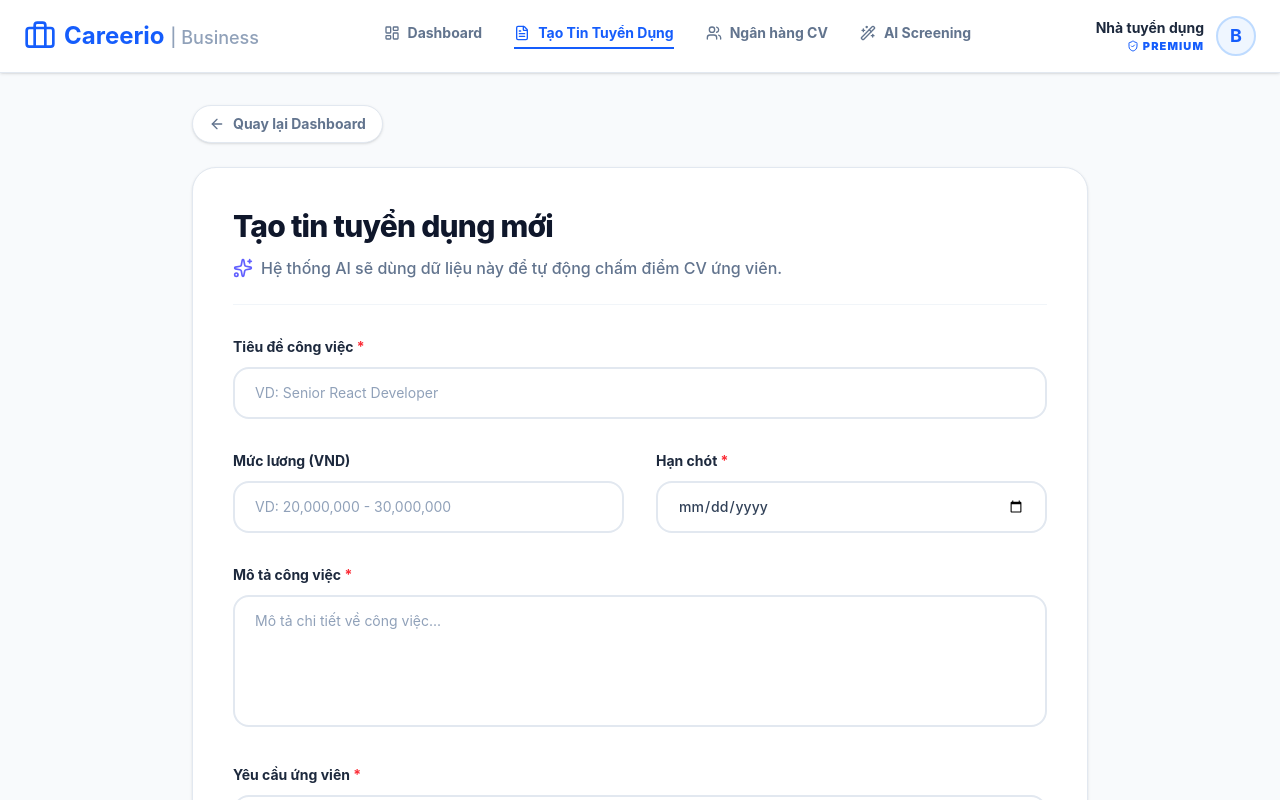
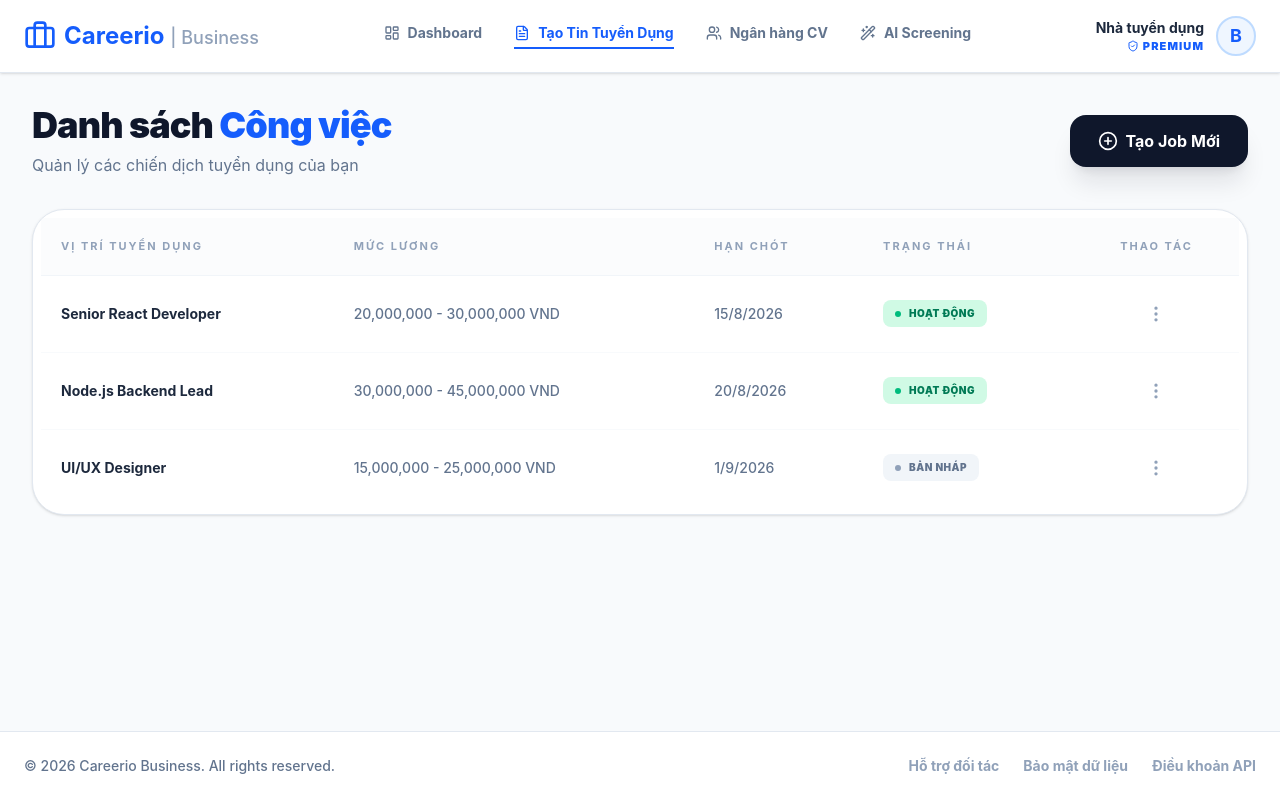
Before and after one commit to giaabaooo/SEP490-G68, a React app in the folder frontend/: page /bussiness/post-job in a window 1280 px wide. Shown: the top 800 px of the page. Built offline with nearby package versions, Linux system fonts and the light colour scheme; no server answers; the HTML template or start-up script is replaced by a standard one.

Commit message:
tạo mới trang listjob và chỉnh sửa nút tạo job

```diff
--- /dev/null
+++ b/frontend/src/pages/Bussiness/Create.jsx
@@ -0,0 +1,107 @@
+import React, { useState } from 'react';
+import { ArrowLeft, Sparkles } from 'lucide-react';
+import { useNavigate } from 'react-router-dom';
+import { toast } from 'react-toastify';
+
+const Create = () => {
+  const navigate = useNavigate();
+  const [formData, setFormData] = useState({
+    title: '', salary: '', deadline: '', description: '', requirements: ''
+  });
+
+  const handleChange = (e) => {
+    setFormData({ ...formData, [e.target.name]: e.target.value });
+  };
+
+  const handleSubmit = (e) => {
+    e.preventDefault();
+    toast.success('Đăng tin tuyển dụng thành công!');
+    setTimeout(() => {
+      // Đã chuẩn hóa về Dashboard của Business
+      navigate('/bussiness/post-job');
+    }, 1500);
+  };
+
+  return (
+    <div className="animate-fade-in pb-12">
+      <div className="max-w-4xl mx-auto">
+
+        <button
+          onClick={() => navigate('/business/dashboard')}
+          className="flex items-center text-slate-500 hover:text-blue-600 font-bold text-sm mb-6 transition-colors group bg-white px-4 py-2 rounded-full shadow-sm border border-slate-200 w-fit"
+        >
+          <ArrowLeft className="w-4 h-4 mr-2 group-hover:-translate-x-1 transition-transform" />
+          Quay lại Dashboard
+        </button>
+
+        <div className="bg-white p-8 md:p-10 rounded-3xl shadow-sm border border-slate-200">
+          <div className="mb-8 border-b border-slate-100 pb-6">
+            <h1 className="text-2xl md:text-3xl font-extrabold text-slate-900 mb-3 tracking-tight">Tạo tin tuyển dụng mới</h1>
+            <p className="text-sm md:text-base font-medium text-slate-500 flex items-center gap-2">
+              <Sparkles className="w-5 h-5 text-indigo-500" />
+              Hệ thống AI sẽ dùng dữ liệu này để tự động chấm điểm CV ứng viên.
+            </p>
+          </div>
+
+          <form onSubmit={handleSubmit} className="space-y-8">
+            <div>
+              <label className="block text-sm font-bold text-slate-800 mb-2.5">Tiêu đề công việc <span className="text-red-500">*</span></label>
+              <input
+                type="text" name="title" value={formData.title} onChange={handleChange} required
+                placeholder="VD: Senior React Developer"
+                className="w-full px-5 py-3.5 rounded-2xl border-2 border-slate-200 focus:border-blue-500 focus:ring-4 focus:ring-blue-500/10 outline-none transition-all text-sm font-medium placeholder:font-normal placeholder:text-slate-400"
+              />
+            </div>
+
+            <div className="grid grid-cols-1 md:grid-cols-2 gap-8">
+              <div>
+                <label className="block text-sm font-bold text-slate-800 mb-2.5">Mức lương (VND)</label>
+                <input
+                  type="text" name="salary" value={formData.salary} onChange={handleChange}
+                  placeholder="VD: 20,000,000 - 30,000,000"
+                  className="w-full px-5 py-3.5 rounded-2xl border-2 border-slate-200 focus:border-blue-500 focus:ring-4 focus:ring-blue-500/10 outline-none transition-all text-sm font-medium placeholder:font-normal placeholder:text-slate-400"
+                />
+              </div>
+              <div>
+                <label className="block text-sm font-bold text-slate-800 mb-2.5">Hạn chót <span className="text-red-500">*</span></label>
+                <input
+                  type="date" name="deadline" value={formData.deadline} onChange={handleChange} required
+                  className="w-full px-5 py-3.5 rounded-2xl border-2 border-slate-200 focus:border-blue-500 focus:ring-4 focus:ring-blue-500/10 outline-none transition-all text-sm font-medium text-slate-700"
+                />
+              </div>
+            </div>
+
+            <div>
+              <label className="block text-sm font-bold text-slate-800 mb-2.5">Mô tả công việc <span className="text-red-500">*</span></label>
+              <textarea
+                rows="5" name="description" value={formData.description} onChange={handleChange} required
+                placeholder="Mô tả chi tiết về công việc..."
+                className="w-full px-5 py-3.5 rounded-2xl border-2 border-slate-200 focus:border-blue-500 focus:ring-4 focus:ring-blue-500/10 outline-none transition-all text-sm font-medium resize-none placeholder:font-normal placeholder:text-slate-400"
+              ></textarea>
+            </div>
+
+            <div>
+              <label className="block text-sm font-bold text-slate-800 mb-2.5">Yêu cầu ứng viên <span className="text-red-500">*</span></label>
+              <textarea
+                rows="5" name="requirements" value={formData.requirements} onChange={handleChange} required
+                placeholder="Kỹ năng, kinh nghiệm, bằng cấp yêu cầu..."
+                className="w-full px-5 py-3.5 rounded-2xl border-2 border-slate-200 focus:border-blue-500 focus:ring-4 focus:ring-blue-500/10 outline-none transition-all text-sm font-medium resize-none placeholder:font-normal placeholder:text-slate-400"
+              ></textarea>
+            </div>
+
+            <div className="flex justify-end pt-6 border-t border-slate-100">
+              <button type="button" onClick={() => navigate('/business/dashboard')} className="px-8 py-3.5 rounded-2xl text-sm font-bold text-slate-600 bg-slate-100 hover:bg-slate-200 transition-colors mr-4">
+                Hủy
+              </button>
+              <button type="submit" className="px-8 py-3.5 rounded-2xl text-sm font-bold text-white bg-blue-600 hover:bg-blue-700 shadow-lg shadow-blue-500/30 transition-all hover:-translate-y-0.5">
+                Đăng tin ngay
+              </button>
+            </div>
+          </form>
+        </div>
+      </div>
+    </div>
+  );
+};
+
+export default Create;
--- a/frontend/src/pages/Bussiness/PostJob.jsx
+++ b/frontend/src/pages/Bussiness/PostJob.jsx
@@ -1,103 +1,74 @@
-import React, { useState } from 'react';
-import { ArrowLeft, Sparkles } from 'lucide-react';
+import React from 'react';
 import { useNavigate } from 'react-router-dom';
-import { toast } from 'react-toastify';
+import { PlusCircle, MoreVertical } from 'lucide-react';
 
 const PostJob = () => {
   const navigate = useNavigate();
-  const [formData, setFormData] = useState({
-    title: '', salary: '', deadline: '', description: '', requirements: ''
-  });
 
-  const handleChange = (e) => {
-    setFormData({ ...formData, [e.target.name]: e.target.value });
-  };
-
-  const handleSubmit = (e) => {
-    e.preventDefault();
-    toast.success('Đăng tin tuyển dụng thành công!');
-    setTimeout(() => {
-      // Đã chuẩn hóa về Dashboard của Business
-      navigate('/business/dashboard');
-    }, 1500);
-  };
+  // Dữ liệu mock (sau này sẽ fetch từ database bảng Jobs)
+  const jobs = [
+    { id: 1, title: 'Senior React Developer', salary: '20,000,000 - 30,000,000', deadline: '2026-08-15', status: 'Active' },
+    { id: 2, title: 'Node.js Backend Lead', salary: '30,000,000 - 45,000,000', deadline: '2026-08-20', status: 'Active' },
+    { id: 3, title: 'UI/UX Designer', salary: '15,000,000 - 25,000,000', deadline: '2026-09-01', status: 'Draft' },
+  ];
 
   return (
     <div className="animate-fade-in pb-12">
-      <div className="max-w-4xl mx-auto">
+      {/* Header & Nút Tạo Job Mới */}
+      <div className="flex flex-col md:flex-row justify-between items-start md:items-center gap-6 mb-8">
+        <div>
+          <h1 className="text-3xl md:text-4xl font-black text-slate-900 mb-2 tracking-tight">
+            Danh sách <span className="text-blue-600">Công việc</span>
+          </h1>
+          <p className="text-slate-500 text-base">Quản lý các chiến dịch tuyển dụng của bạn</p>
+        </div>
 
+        {/* NÚT TẠO JOB MỚI ĐƯỢC CHUYỂN SANG ĐÂY */}
         <button
-          onClick={() => navigate('/business/dashboard')}
-          className="flex items-center text-slate-500 hover:text-blue-600 font-bold text-sm mb-6 transition-colors group bg-white px-4 py-2 rounded-full shadow-sm border border-slate-200 w-fit"
+          onClick={() => navigate('/bussiness/create')}
+          className="bg-slate-900 hover:bg-blue-600 text-white px-7 py-3.5 rounded-2xl font-bold shadow-xl shadow-slate-900/10 flex items-center transition-all hover:-translate-y-1 active:translate-y-0 shrink-0"
         >
-          <ArrowLeft className="w-4 h-4 mr-2 group-hover:-translate-x-1 transition-transform" />
-          Quay lại Dashboard
+          <PlusCircle className="w-5 h-5 mr-2" />
+          Tạo Job Mới
         </button>
+      </div>
 
-        <div className="bg-white p-8 md:p-10 rounded-3xl shadow-sm border border-slate-200">
-          <div className="mb-8 border-b border-slate-100 pb-6">
-            <h1 className="text-2xl md:text-3xl font-extrabold text-slate-900 mb-3 tracking-tight">Tạo tin tuyển dụng mới</h1>
-            <p className="text-sm md:text-base font-medium text-slate-500 flex items-center gap-2">
-              <Sparkles className="w-5 h-5 text-indigo-500" />
-              Hệ thống AI sẽ dùng dữ liệu này để tự động chấm điểm CV ứng viên.
-            </p>
-          </div>
-
-          <form onSubmit={handleSubmit} className="space-y-8">
-            <div>
-              <label className="block text-sm font-bold text-slate-800 mb-2.5">Tiêu đề công việc <span className="text-red-500">*</span></label>
-              <input
-                type="text" name="title" value={formData.title} onChange={handleChange} required
-                placeholder="VD: Senior React Developer"
-                className="w-full px-5 py-3.5 rounded-2xl border-2 border-slate-200 focus:border-blue-500 focus:ring-4 focus:ring-blue-500/10 outline-none transition-all text-sm font-medium placeholder:font-normal placeholder:text-slate-400"
-              />
-            </div>
-
-            <div className="grid grid-cols-1 md:grid-cols-2 gap-8">
-              <div>
-                <label className="block text-sm font-bold text-slate-800 mb-2.5">Mức lương (VND)</label>
-                <input
-                  type="text" name="salary" value={formData.salary} onChange={handleChange}
-                  placeholder="VD: 20,000,000 - 30,000,000"
-                  className="w-full px-5 py-3.5 rounded-2xl border-2 border-slate-200 focus:border-blue-500 focus:ring-4 focus:ring-blue-500/10 outline-none transition-all text-sm font-medium placeholder:font-normal placeholder:text-slate-400"
-                />
-              </div>
-              <div>
-                <label className="block text-sm font-bold text-slate-800 mb-2.5">Hạn chót <span className="text-red-500">*</span></label>
-                <input
-                  type="date" name="deadline" value={formData.deadline} onChange={handleChange} required
-                  className="w-full px-5 py-3.5 rounded-2xl border-2 border-slate-200 focus:border-blue-500 focus:ring-4 focus:ring-blue-500/10 outline-none transition-all text-sm font-medium text-slate-700"
-                />
-              </div>
-            </div>
-
-            <div>
-              <label className="block text-sm font-bold text-slate-800 mb-2.5">Mô tả công việc <span className="text-red-500">*</span></label>
-              <textarea
-                rows="5" name="description" value={formData.description} onChange={handleChange} required
-                placeholder="Mô tả chi tiết về công việc..."
-                className="w-full px-5 py-3.5 rounded-2xl border-2 border-slate-200 focus:border-blue-500 focus:ring-4 focus:ring-blue-500/10 outline-none transition-all text-sm font-medium resize-none placeholder:font-normal placeholder:text-slate-400"
-              ></textarea>
-            </div>
-
-            <div>
-              <label className="block text-sm font-bold text-slate-800 mb-2.5">Yêu cầu ứng viên <span className="text-red-500">*</span></label>
-              <textarea
-                rows="5" name="requirements" value={formData.requirements} onChange={handleChange} required
-                placeholder="Kỹ năng, kinh nghiệm, bằng cấp yêu cầu..."
-                className="w-full px-5 py-3.5 rounded-2xl border-2 border-slate-200 focus:border-blue-500 focus:ring-4 focus:ring-blue-500/10 outline-none transition-all text-sm font-medium resize-none placeholder:font-normal placeholder:text-slate-400"
-              ></textarea>
-            </div>
-
-            <div className="flex justify-end pt-6 border-t border-slate-100">
-              <button type="button" onClick={() => navigate('/business/dashboard')} className="px-8 py-3.5 rounded-2xl text-sm font-bold text-slate-600 bg-slate-100 hover:bg-slate-200 transition-colors mr-4">
-                Hủy
-              </button>
-              <button type="submit" className="px-8 py-3.5 rounded-2xl text-sm font-bold text-white bg-blue-600 hover:bg-blue-700 shadow-lg shadow-blue-500/30 transition-all hover:-translate-y-0.5">
-                Đăng tin ngay
-              </button>
-            </div>
-          </form>
+      {/* Bảng danh sách công việc */}
+      <div className="bg-white rounded-[32px] shadow-sm border border-slate-200 overflow-hidden">
+        <div className="overflow-x-auto p-2">
+          <table className="w-full text-left">
+            <thead>
+              <tr className="text-[11px] uppercase tracking-[2px] text-slate-400 font-black border-b border-slate-100 bg-slate-50/50">
+                <th className="p-5">Vị trí tuyển dụng</th>
+                <th className="p-5">Mức lương</th>
+                <th className="p-5">Hạn chót</th>
+                <th className="p-5">Trạng thái</th>
+                <th className="p-5 text-center">Thao tác</th>
+              </tr>
+            </thead>
+            <tbody className="text-sm">
+              {jobs.map((job) => (
+                <tr key={job.id} className="border-b border-slate-50 last:border-0 hover:bg-slate-50/80 transition-colors">
+                  <td className="p-5 font-bold text-slate-800">{job.title}</td>
+                  <td className="p-5 font-medium text-slate-500">{job.salary} VND</td>
+                  <td className="p-5 font-medium text-slate-500">{new Date(job.deadline).toLocaleDateString('vi-VN')}</td>
+                  <td className="p-5">
+                    <span className={`px-3 py-1.5 rounded-lg text-[10px] font-black uppercase tracking-wider inline-flex items-center ${
+                      job.status === 'Active' ? 'bg-emerald-100 text-emerald-700' : 'bg-slate-100 text-slate-500'
+                    }`}>
+                      <span className={`w-1.5 h-1.5 rounded-full mr-2 ${job.status === 'Active' ? 'bg-emerald-500' : 'bg-slate-400'}`}></span>
+                      {job.status === 'Active' ? 'Hoạt động' : 'Bản nháp'}
+                    </span>
+                  </td>
+                  <td className="p-5 text-center">
+                    <button className="p-2 hover:bg-slate-200 rounded-lg transition-colors text-slate-400 hover:text-slate-700">
+                      <MoreVertical className="w-5 h-5" />
+                    </button>
+                  </td>
+                </tr>
+              ))}
+            </tbody>
+          </table>
         </div>
       </div>
     </div>
```
Also changed, not shown: frontend/src/App.jsx (+8 -2 lines), frontend/src/pages/Bussiness/BusinessDashboard.jsx (+0 -8 lines), 1 other file (tests, documents, lock files or other folders).
